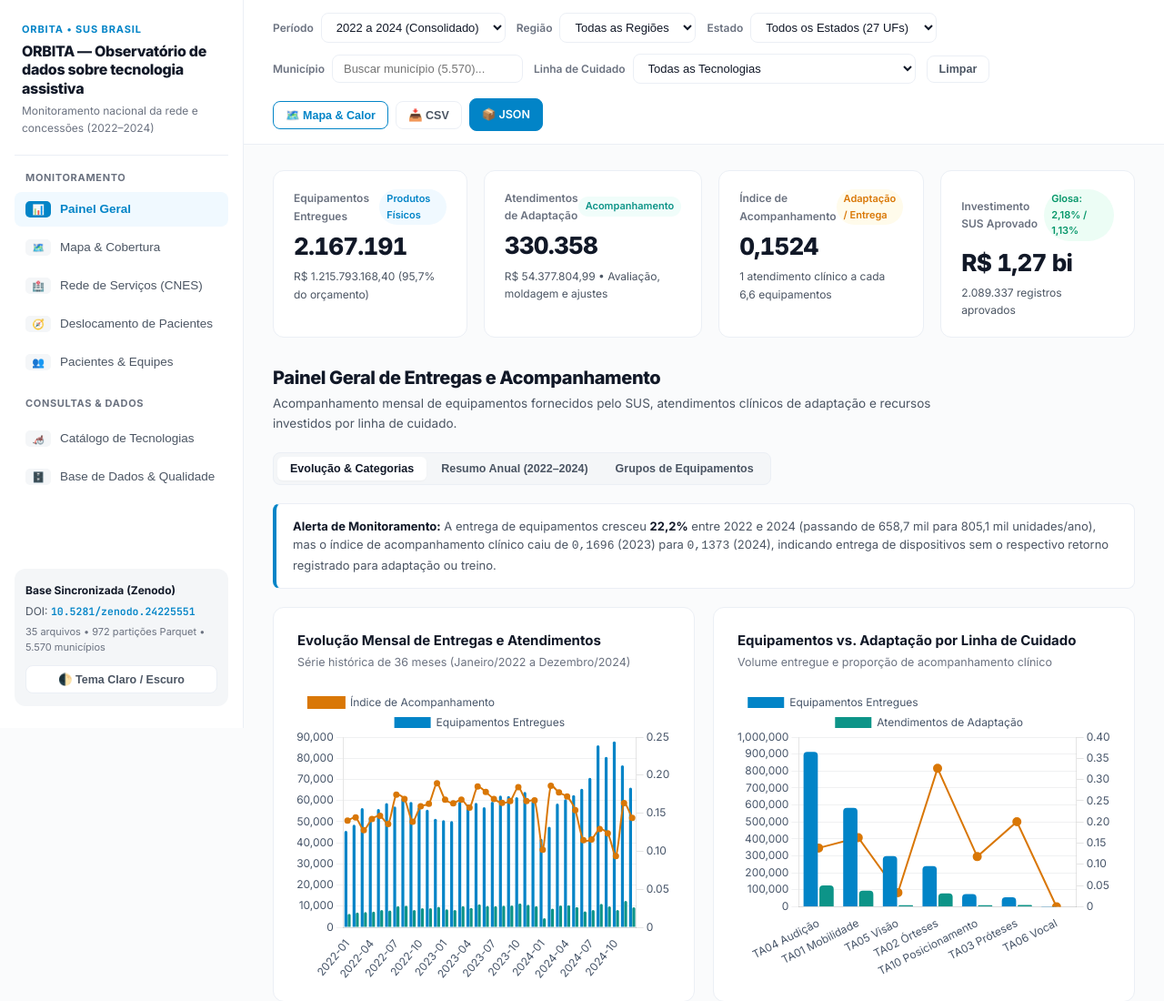
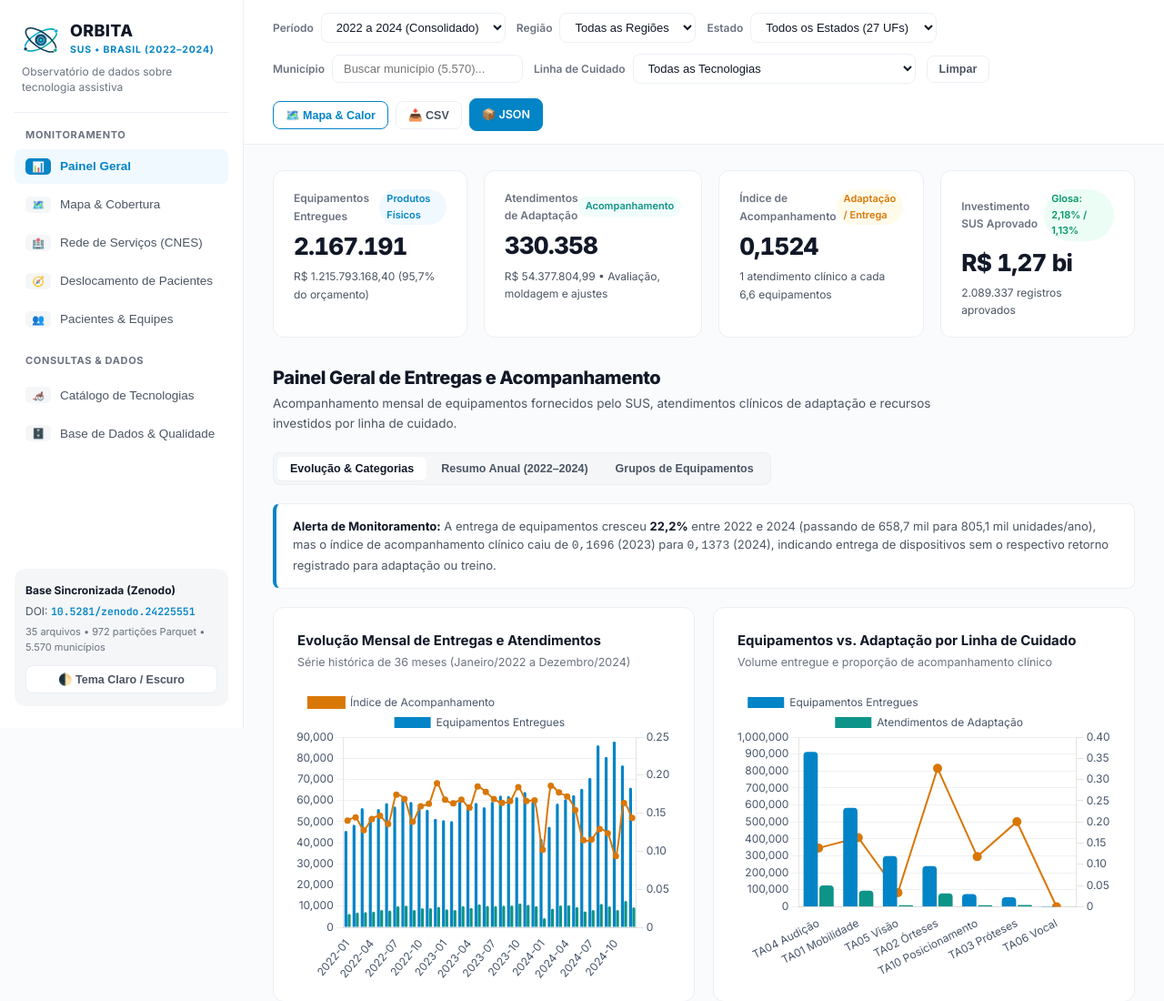
Before and after one commit to jhonferreira17/tech_assistiva, a website built with Vite: page index.html in a window 1280 px wide. Shown: the top 1100 px of the page at 91% size. Built offline with nearby package versions, Linux system fonts and the light colour scheme.

Commit message:
feat(brand): adiciona logo orbita-mark.svg no sistema, favicon e titulo ORBITA na aba

```diff
--- a/index.html
+++ b/index.html
@@ -3,7 +3,8 @@
 <head>
   <meta charset="UTF-8" />
   <meta name="viewport" content="width=device-width, initial-scale=1.0" />
-  <title>ORBITA — Observatório de dados sobre tecnologia assistiva</title>
+  <title>ORBITA</title>
+  <link rel="icon" type="image/svg+xml" href="/orbita-mark.svg" />
   <link rel="preconnect" href="https://fonts.googleapis.com">
   <link rel="preconnect" href="https://fonts.gstatic.com" crossorigin>
   <link href="https://fonts.googleapis.com/css2?family=Inter:wght@400;500;600;700;800&family=JetBrains+Mono:wght@400;500;600;700&display=swap" rel="stylesheet">
@@ -17,9 +18,14 @@
     <aside class="sidebar" aria-label="Menu do Sistema">
       <div>
         <div class="brand-box">
-          <div class="brand-eyebrow">ORBITA • SUS Brasil</div>
-          <div class="brand-title">ORBITA — Observatório de dados sobre tecnologia assistiva</div>
-          <div class="brand-meta">Monitoramento nacional da rede e concessões (2022–2024)</div>
+          <div class="brand-header">
+            <img src="/orbita-mark.svg" alt="Logo ORBITA" class="brand-logo" />
+            <div>
+              <div class="brand-title">ORBITA</div>
+              <div class="brand-eyebrow">SUS • Brasil (2022–2024)</div>
+            </div>
+          </div>
+          <div class="brand-meta">Observatório de dados sobre tecnologia assistiva</div>
         </div>
 
         <div class="nav-section-label">Monitoramento</div>
--- a/styles.css
+++ b/styles.css
@@ -119,32 +119,46 @@ body {
 }
 
 .brand-box {
-  padding: 0 8px 20px 8px;
+  padding: 0 8px 18px 8px;
   border-bottom: 1px solid var(--border-light);
   margin-bottom: 16px;
 }
 
+.brand-header {
+  display: flex;
+  align-items: center;
+  gap: 11px;
+}
+
+.brand-logo {
+  width: 42px;
+  height: 36px;
+  object-fit: contain;
+  flex-shrink: 0;
+}
+
 .brand-eyebrow {
-  font-size: 11px;
+  font-size: 10.5px;
   font-weight: 700;
   text-transform: uppercase;
   letter-spacing: 0.08em;
   color: var(--primary);
-  margin-bottom: 4px;
+  margin-top: 2px;
 }
 
 .brand-title {
-  font-size: 16px;
+  font-size: 18px;
   font-weight: 800;
   color: var(--text-main);
-  line-height: 1.3;
-  letter-spacing: -0.02em;
+  line-height: 1.15;
+  letter-spacing: 0.02em;
 }
 
 .brand-meta {
   font-size: 12px;
   color: var(--text-muted);
-  margin-top: 4px;
+  margin-top: 8px;
+  line-height: 1.4;
 }
 
 .nav-section-label {
--- a/vite.config.ts
+++ b/vite.config.ts
@@ -115,6 +115,9 @@ export default defineConfig({
   plugins: [duckdbParquetApiPlugin()],
   server: {
     port: 3000,
-    host: true
+    host: true,
+    watch: {
+      ignored: ['**/documentos_base/**', '**/dados_zenodo/**']
+    }
   }
 });
```
Also changed, not shown: public/orbita-mark.svg (added).
